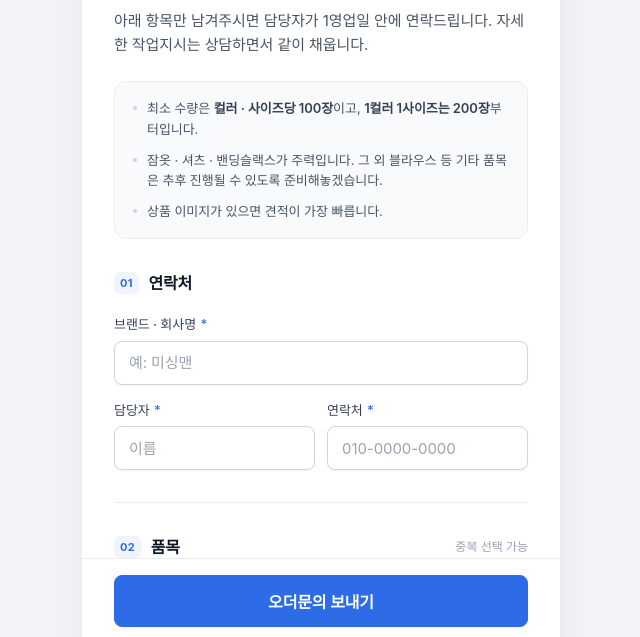
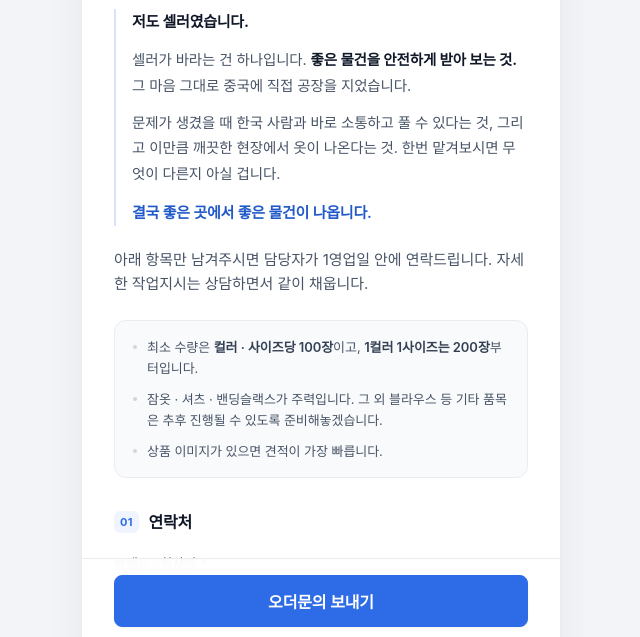
Before and after one commit to dentdelionddl-spec/yj-order, a website: page index.html in a window 1280 px wide. Shown: the part 153-790 px from the top of the page, without its empty margins (319-959 px from the left). Drawn offline with Linux system fonts and the light colour scheme; a web font is replaced by a local one.

Commit message:
태그라인 추가

```diff
--- a/index.html
+++ b/index.html
@@ -152,6 +152,14 @@ details.more .cap{font-size:12.5px;color:var(--g500);margin:0 0 18px;line-height
 /* iOS 대응 — 그리드 오버플로 · date 인풋 · 터치 hover 고착 */
 /* 스크롤 끝에서 튕김(고무줄) 제거 */
 html,body{overscroll-behavior:none;overscroll-behavior-y:none}
+
+/* 태그라인 */
+.pitch{margin:0 0 22px;padding-left:16px;border-left:2px solid var(--blue-100)}
+.pitch p{margin:0;font-size:14.5px;line-height:1.75;color:var(--g600);letter-spacing:-.008em}
+.pitch p + p{margin-top:12px}
+.pitch b{color:var(--g900);font-weight:700}
+.pitch .kicker{font-size:15px;font-weight:700;color:var(--g900);margin-bottom:10px;letter-spacing:-.015em}
+.pitch .close{margin-top:14px;font-size:15px;font-weight:600;color:var(--blue-d);letter-spacing:-.015em}
 .f{min-width:0}
 .row2 > *{min-width:0}
 .f input:not([type=file]),.f select{height:44px;padding-top:0;padding-bottom:0}
@@ -179,6 +187,12 @@ html,body{overscroll-behavior:none;overscroll-behavior-y:none}
   <div class="scroll" id="scroll">
     <div class="intro">
       <h1>오더문의</h1>
+      <div class="pitch">
+        <p class="kicker">저도 셀러였습니다.</p>
+        <p>셀러가 바라는 건 하나입니다. <b>좋은 물건을 안전하게 받아 보는 것.</b> 그 마음 그대로 중국에 직접 공장을 지었습니다.</p>
+        <p>문제가 생겼을 때 한국 사람과 바로 소통하고 풀 수 있다는 것, 그리고 이만큼 깨끗한 현장에서 옷이 나온다는 것. 한번 맡겨보시면 무엇이 다른지 아실 겁니다.</p>
+        <p class="close">결국 좋은 곳에서 좋은 물건이 나옵니다.</p>
+      </div>
       <p class="lead">아래 항목만 남겨주시면 담당자가 1영업일 안에 연락드립니다. 자세한 작업지시는 상담하면서 같이 채웁니다.</p>
       <div class="tips">
         <ul>
```
